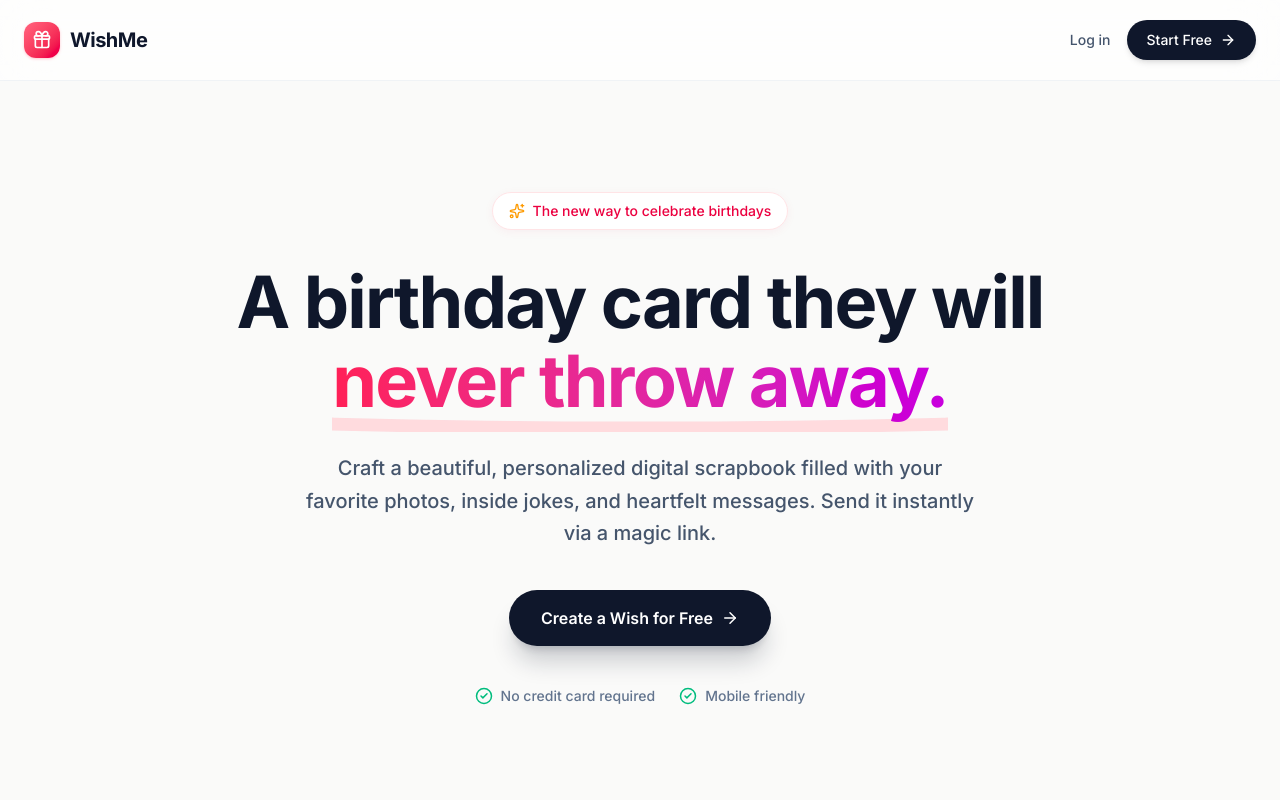
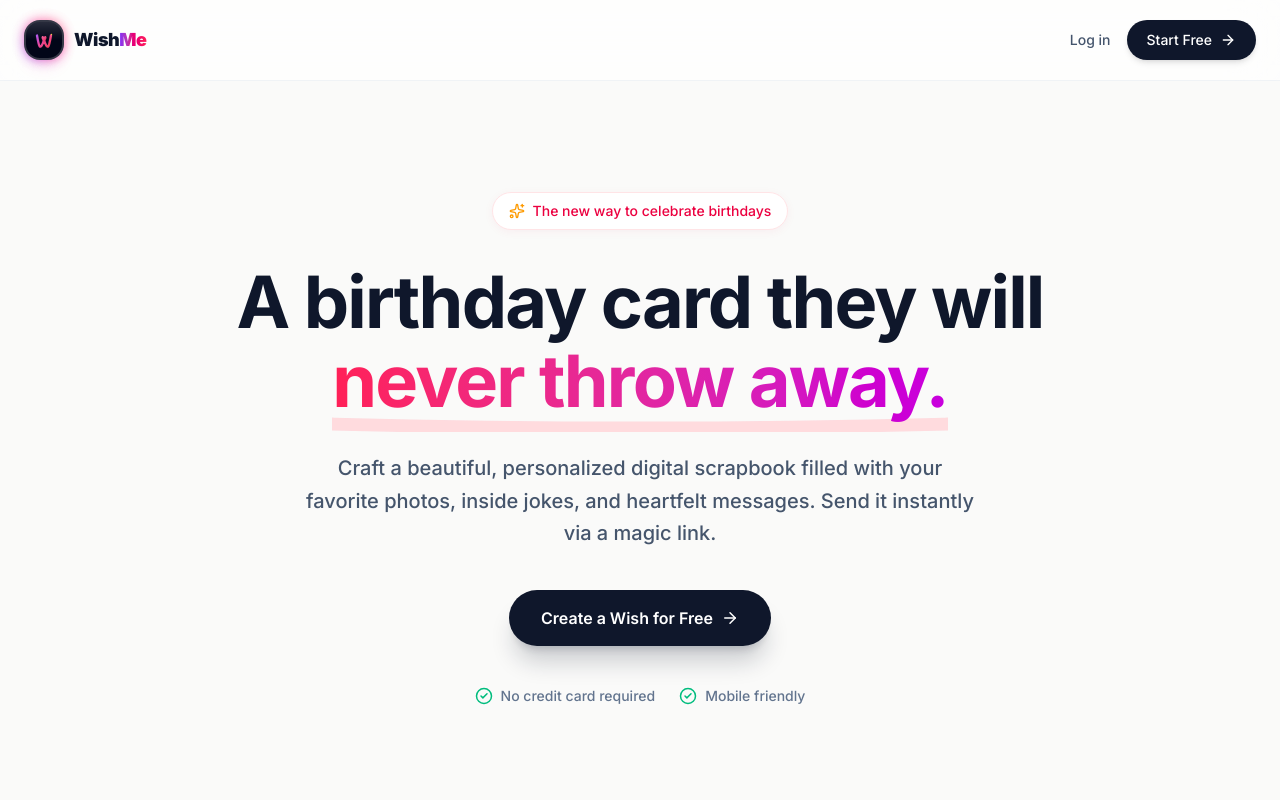
Before and after one commit to SAN-deep-Sarv-ajna/wishme, a Next.js app: page / in a window 1280 px wide. Shown: the top 800 px of the page. Built offline with nearby package versions, Linux system fonts and the light colour scheme; a web font is replaced by a local one.

Commit message:
feat(branding): implement bespoke Origami Ribbon 'W' monogram brand mark and unified WishMe identity

```diff
--- a/src/app/(auth)/login/page.tsx
+++ b/src/app/(auth)/login/page.tsx
@@ -4,6 +4,7 @@ import { useState, useEffect } from "react";
 import { useRouter } from "next/navigation";
 import { supabase } from "@/lib/supabase/client";
 import { Loader2, Mail, Lock, AlertCircle, CheckCircle2, Gift } from "lucide-react";
+import { BrandLogo } from "@/components/ui/BrandLogo";
 
 export default function LoginPage() {
   const [email, setEmail] = useState("");
@@ -100,11 +101,8 @@ export default function LoginPage() {
         <div className="absolute bottom-[-15%] right-[-10%] w-[500px] h-[500px] bg-rose-500 rounded-full mix-blend-screen filter blur-[150px] opacity-30" style={{ animationDelay: '2s' }}></div>
 
         {/* Logo */}
-        <div className="relative z-10 flex items-center gap-2.5 text-white font-bold text-2xl tracking-tight">
-          <div className="flex items-center justify-center w-10 h-10 bg-gradient-to-br from-rose-400 to-indigo-500 rounded-xl shadow-lg">
-            <Gift className="w-5 h-5 text-white" />
-          </div>
-          WishMe
+        <div className="relative z-10">
+          <BrandLogo size="lg" href="/" wordmarkClassName="text-white text-2xl" />
         </div>
 
         {/* Value Proposition */}
@@ -137,11 +135,8 @@ export default function LoginPage() {
       {/* Right Column: Form */}
       <div className="w-full lg:w-1/2 flex items-center justify-center p-6 sm:p-12 relative">
         {/* Mobile Logo */}
-        <div className="absolute top-8 left-6 sm:left-12 lg:hidden flex items-center gap-2.5 text-slate-900 font-bold text-xl tracking-tight">
-          <div className="flex items-center justify-center w-8 h-8 bg-gradient-to-br from-rose-400 to-indigo-500 rounded-lg shadow-sm">
-            <Gift className="w-4 h-4 text-white" />
-          </div>
-          WishMe
+        <div className="absolute top-8 left-6 sm:left-12 lg:hidden">
+          <BrandLogo size="sm" href="/" />
         </div>
 
         <div className="w-full max-w-[400px] space-y-8 mt-12 lg:mt-0">
--- a/src/app/dashboard/layout.tsx
+++ b/src/app/dashboard/layout.tsx
@@ -9,6 +9,7 @@ import {
   Sparkles, ExternalLink, ShieldCheck, Heart, User
 } from "lucide-react";
 import { motion, AnimatePresence } from "framer-motion";
+import { BrandLogo, BrandMark } from "@/components/ui/BrandLogo";
 
 export default function DashboardLayout({
   children,
@@ -104,19 +105,7 @@ export default function DashboardLayout({
 
       {/* ── MOBILE TOP BAR (HIGH CONTRAST & TOUCH FRIENDLY) ── */}
       <header className="md:hidden bg-white/95 backdrop-blur-xl border-b-2 border-slate-300 px-4 py-3 sticky top-0 z-40 flex items-center justify-between shadow-xs">
-        <Link href="/dashboard" className="flex items-center gap-2.5">
-          <div className="w-10 h-10 rounded-2xl bg-gradient-to-tr from-violet-600 via-pink-500 to-amber-400 p-[2px] shadow-sm">
-            <div className="w-full h-full bg-slate-950 rounded-[14px] flex items-center justify-center text-white">
-              <Gift size={18} className="text-pink-400" />
-            </div>
-          </div>
-          <div>
-            <span className="font-black text-base text-slate-900 tracking-tight flex items-center gap-1.5">
-              Memoria
-              <span className="text-[10px] px-2 py-0.5 rounded-full font-black bg-violet-100 text-violet-800 border border-violet-300">PRO</span>
-            </span>
-          </div>
-        </Link>
+        <BrandLogo size="sm" href="/dashboard" badge="STUDIO" />
 
         <div className="flex items-center gap-2 relative" ref={menuRef}>
           <Link
@@ -192,26 +181,10 @@ export default function DashboardLayout({
 
         {/* Brand Header */}
         <div className="p-6 border-b-2 border-slate-200">
-          <Link href="/dashboard" className="flex items-center gap-3 group">
-            <div className="w-11 h-11 rounded-2xl bg-gradient-to-tr from-violet-600 via-pink-500 to-amber-400 p-[2px] shadow-md shadow-pink-500/15 group-hover:scale-105 transition-transform">
-              <div className="w-full h-full bg-slate-950 rounded-[14px] flex items-center justify-center text-white">
-                <Gift size={22} className="text-pink-400 group-hover:rotate-12 transition-transform" />
-              </div>
-            </div>
-            <div>
-              <div className="flex items-center gap-1.5">
-                <span className="font-black text-lg text-slate-900 tracking-tight">
-                  Memoria
-                </span>
-                <span className="text-[10px] font-black uppercase px-2 py-0.5 rounded-full bg-gradient-to-r from-violet-600 to-pink-600 text-white shadow-xs">
-                  PRO
-                </span>
-              </div>
-              <span className="text-[11px] text-slate-500 font-semibold block">
-                Interactive Celebration Studio
-              </span>
-            </div>
-          </Link>
+          <BrandLogo size="md" href="/dashboard" badge="STUDIO" />
+          <span className="text-[11px] text-slate-500 font-semibold block mt-1">
+            Interactive Celebration Studio
+          </span>
         </div>
 
         {/* Navigation Links */}
--- a/src/app/layout.tsx
+++ b/src/app/layout.tsx
@@ -10,8 +10,11 @@ const dancingScript = Dancing_Script({ subsets: ["latin"], variable: "--font-dan
 const playfair = Playfair_Display({ subsets: ["latin"], variable: "--font-playfair" });
 
 export const metadata: Metadata = {
-  title: "Special Wish Creator",
-  description: "Create magical, animated scrapbooks and wishes for your loved ones.",
+  title: "WishMe — Living Memory Scrapbooks & Interactive Celebrations",
+  description: "Create magical, interactive scrapbooks with living auroras, 3D gift unboxing, music, and memories.",
+  icons: {
+    icon: "/favicon.svg",
+  },
 };
 
 export default function RootLayout({
--- a/src/app/page.tsx
+++ b/src/app/page.tsx
@@ -1,5 +1,6 @@
 import Link from "next/link";
 import { Sparkles, Heart, Image as ImageIcon, Send, ArrowRight, Gift, CheckCircle2, Lock, Star, PlayCircle } from "lucide-react";
+import { BrandLogo } from "@/components/ui/BrandLogo";
 
 export default function LandingPage() {
   return (
@@ -31,12 +32,7 @@ export default function LandingPage() {
       {/* ── NAVIGATION ── */}
       <nav className="fixed w-full z-50 top-0 transition-all duration-500 bg-white/70 backdrop-blur-xl border-b border-slate-200/50">
         <div className="max-w-7xl mx-auto px-4 sm:px-6 h-16 sm:h-20 flex items-center justify-between">
-          <div className="flex items-center gap-2.5 text-slate-900 font-bold text-lg sm:text-xl tracking-tight">
-            <div className="flex items-center justify-center w-8 h-8 sm:w-9 sm:h-9 bg-gradient-to-br from-rose-400 to-rose-600 rounded-lg sm:rounded-xl shadow-sm shadow-rose-200">
-              <Gift className="w-4 h-4 sm:w-5 sm:h-5 text-white" />
-            </div>
-            WishMe
-          </div>
+          <BrandLogo size="md" href="/" />
           <div className="flex items-center gap-3 sm:gap-4">
             <Link href="/login" className="hidden sm:block text-sm font-medium text-slate-600 hover:text-slate-900 transition-colors">
               Log in
@@ -228,9 +224,7 @@ export default function LandingPage() {
           </Link>
 
           <div className="mt-16 sm:mt-24 pt-8 sm:pt-10 border-t border-slate-800/80 flex flex-col md:flex-row items-center justify-between text-xs sm:text-sm text-slate-500 gap-4 sm:gap-0">
-            <div className="flex items-center gap-2 font-bold text-slate-300">
-              <Gift className="w-4 h-4 text-rose-500" /> WishMe
-            </div>
+            <BrandLogo size="sm" href="/" wordmarkClassName="text-white" />
             <div>
               &copy; {new Date().getFullYear()} WishMe. Spread love, not paper.
             </div>
--- /dev/null
+++ b/src/components/ui/BrandLogo.tsx
@@ -0,0 +1,143 @@
+import React from "react";
+import Link from "next/link";
+
+interface BrandLogoProps {
+  size?: "sm" | "md" | "lg" | "xl";
+  showWordmark?: boolean;
+  href?: string;
+  badge?: string;
+  className?: string;
+  wordmarkClassName?: string;
+}
+
+export function BrandMark({ size = "md", className = "" }: { size?: "sm" | "md" | "lg" | "xl"; className?: string }) {
+  const dimensions = {
+    sm: "w-8 h-8",
+    md: "w-10 h-10",
+    lg: "w-12 h-12",
+    xl: "w-16 h-16",
+  }[size];
+
+  const uniqueId = React.useId().replace(/:/g, "");
+
+  return (
+    <div className={`relative ${dimensions} shrink-0 ${className} group`}>
+      {/* Ambient specular background aura */}
+      <div className="absolute inset-0 bg-gradient-to-tr from-violet-600 via-pink-500 to-rose-400 rounded-2xl opacity-80 blur-[6px] group-hover:opacity-100 group-hover:blur-[8px] transition-all duration-300 -z-10" />
+
+      {/* Main Obsidian Badge Container */}
+      <div className="w-full h-full bg-slate-950 rounded-2xl border-2 border-white/20 p-[6px] flex items-center justify-center shadow-lg shadow-pink-500/10 overflow-hidden relative group-hover:scale-105 transition-transform duration-300">
+
+        {/* Subtle glass reflection gradient */}
+        <div className="absolute inset-0 bg-gradient-to-b from-white/15 via-transparent to-transparent pointer-events-none" />
+
+        {/* Origami Ribbon 'W' Custom Vector */}
+        <svg
+          viewBox="0 0 48 48"
+          fill="none"
+          xmlns="http://www.w3.org/2000/svg"
+          className="w-full h-full transform transition-transform duration-300 group-hover:rotate-3"
+        >
+          <defs>
+            {/* Primary Gradient: Violet to Rose Gold */}
+            <linearGradient id={`wGrad1_${uniqueId}`} x1="8" y1="12" x2="40" y2="40" gradientUnits="userSpaceOnUse">
+              <stop offset="0%" stopColor="#A855F7" />
+              <stop offset="45%" stopColor="#EC4899" />
+              <stop offset="85%" stopColor="#F43F5E" />
+              <stop offset="100%" stopColor="#FB923C" />
+            </linearGradient>
+
+            {/* Heart Highlight Gradient */}
+            <linearGradient id={`wGrad2_${uniqueId}`} x1="16" y1="14" x2="32" y2="28" gradientUnits="userSpaceOnUse">
+              <stop offset="0%" stopColor="#F472B6" />
+              <stop offset="100%" stopColor="#E11D48" />
+            </linearGradient>
+
+            {/* Micro Star Glow */}
+            <radialGradient id={`starGlow_${uniqueId}`} cx="50%" cy="50%" r="50%">
+              <stop offset="0%" stopColor="#FDE047" />
+              <stop offset="100%" stopColor="#F59E0B" />
+            </radialGradient>
+          </defs>
+
+          {/* Ribbon Shadow Track */}
+          <path
+            d="M10 15 C10 15 13.5 35 15.5 37 C17.5 39 21.5 34 24 23 C26.5 34 30.5 39 32.5 37 C34.5 35 38 15 38 15"
+            stroke="#1E1B4B"
+            strokeWidth="6"
+            strokeLinecap="round"
+            strokeLinejoin="round"
+            opacity="0.5"
+          />
+
+          {/* Primary Ribbon 'W' Flow */}
+          <path
+            d="M10 15 C10 15 13.5 35 15.5 37 C17.5 39 21.5 34 24 23 C26.5 34 30.5 39 32.5 37 C34.5 35 38 15 38 15"
+            stroke={`url(#wGrad1_${uniqueId})`}
+            strokeWidth="4.5"
+            strokeLinecap="round"
+            strokeLinejoin="round"
+          />
+
+          {/* Central Heart Ribbon Knot (The Warm Connection) */}
+          <path
+            d="M19 19.5 C19 16.5 21.5 15 24 17.5 C26.5 15 29 16.5 29 19.5 C29 23 25.5 25.5 24 27.5 C22.5 25.5 19 23 19 19.5 Z"
+            fill={`url(#wGrad2_${uniqueId})`}
+            className="filter drop-shadow-sm"
+          />
+
+          {/* Radiant 4-Point Sparkle on Upper Wing */}
+          <path
+            d="M39 10 C39 12 40 13 42 13 C40 13 39 14 39 16 C39 14 38 13 36 13 C38 13 39 12 39 10 Z"
+            fill={`url(#starGlow_${uniqueId})`}
+          />
+        </svg>
+      </div>
+    </div>
+  );
+}
+
+export function BrandLogo({
+  size = "md",
+  showWordmark = true,
+  href = "/",
+  badge,
+  className = "",
+  wordmarkClassName = "",
+}: BrandLogoProps) {
+  const textSizes = {
+    sm: "text-base",
+    md: "text-lg",
+    lg: "text-xl",
+    xl: "text-2xl",
+  }[size];
+
+  const content = (
+    <div className={`inline-flex items-center gap-2.5 group select-none ${className}`}>
+      <BrandMark size={size} />
+
+      {showWordmark && (
+        <div className="flex items-center gap-1.5">
+          <span className={`font-black tracking-tight text-slate-900 ${textSizes} ${wordmarkClassName}`}>
+            Wish<span className="bg-gradient-to-r from-violet-600 via-pink-600 to-rose-500 bg-clip-text text-transparent">Me</span>
+          </span>
+          {badge && (
+            <span className="text-[10px] font-black uppercase px-2 py-0.5 rounded-full bg-gradient-to-r from-violet-600 to-pink-600 text-white shadow-xs tracking-wider">
+              {badge}
+            </span>
+          )}
+        </div>
+      )}
+    </div>
+  );
+
+  if (href) {
+    return (
+      <Link href={href} className="inline-block hover:opacity-95 transition-opacity">
+        {content}
+      </Link>
+    );
+  }
+
+  return content;
+}
```
Also changed, not shown: public/favicon.svg (added).
